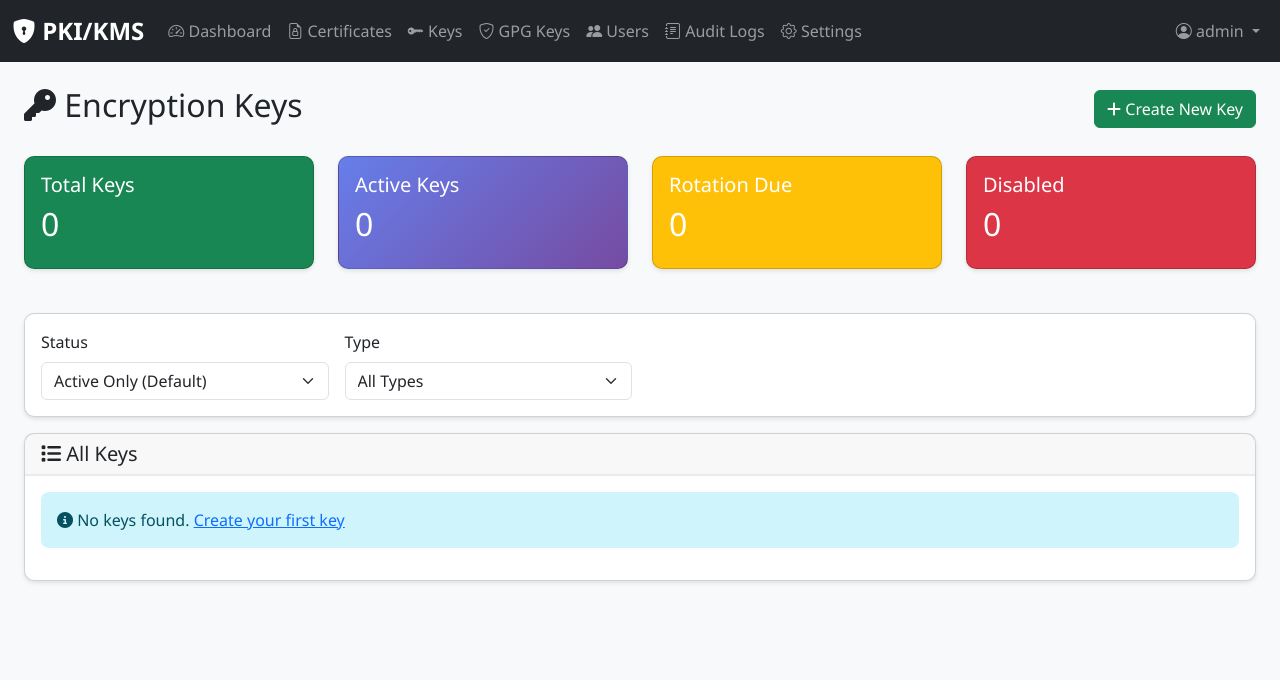
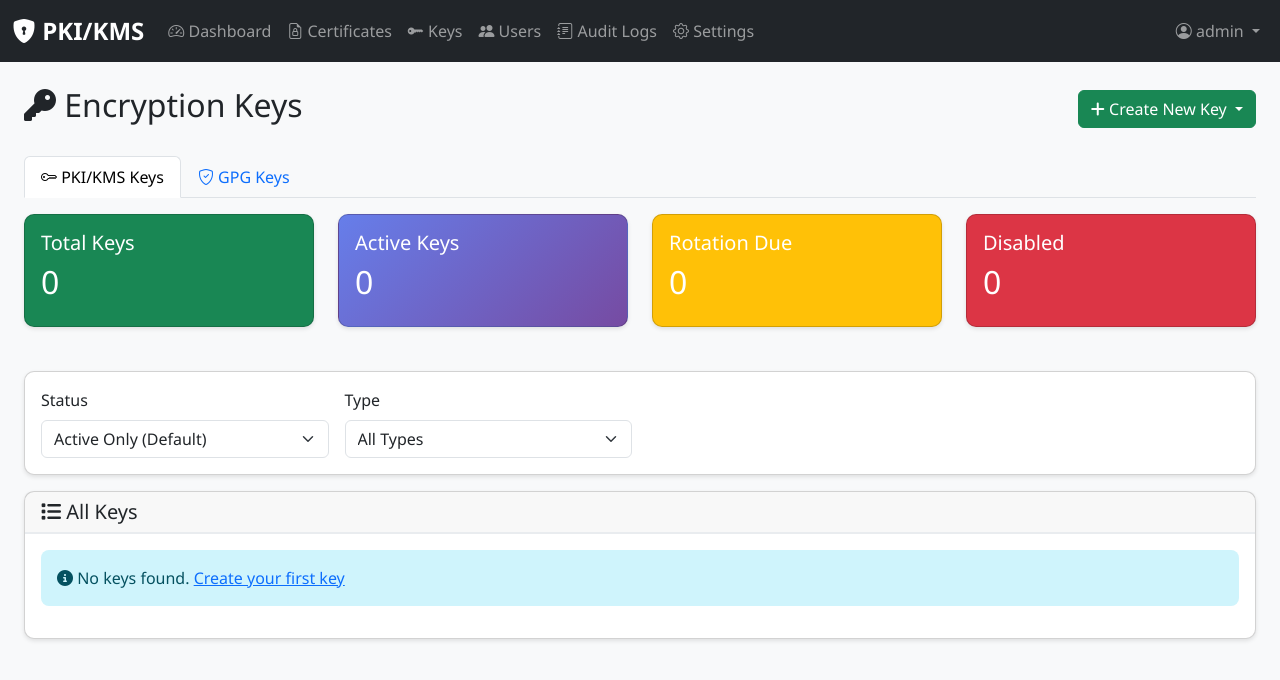
Before and after one commit to rupesh43210/easyPKI_KMS, a Flask app: page /keys in a window 1280 px wide. Shown: the top 680 px of the page. Run offline with Flask 3, Linux system fonts and the light colour scheme; a user stored in the database is signed in; parts of the project's set-up code (start-up, migrations or seed data) failed here and were passed over.

Commit message:
Integrate GPG keys into main Keys section with tabs
UX Improvement: Instead of separate menu item, GPG keys are now accessible via tabs within the Keys page
- Removed standalone GPG Keys menu item from navigation
- Added tab interface to Keys page (PKI/KMS Keys | GPG Keys)
- Create New Key dropdown now offers: PKI/KMS Key or GPG Key
- Added gpg_keys_fragment route and template for lazy-loading GPG keys
- GPG keys load dynamically when tab is activated
- Maintains all GPG functionality (generate, import, export, delete, encrypt, decrypt, sign, verify)
- Better organization: all key management in one place

```diff
--- a/app/web/routes.py
+++ b/app/web/routes.py
@@ -1272,7 +1272,7 @@ def verify_chain(cert_id):
 @web_bp.route('/gpg/keys')
 @login_required
 def gpg_keys():
-    """List all GPG keys"""
+    """List all GPG keys (full page)"""
     try:
         from app.gpg import GPGManager
         gpg = GPGManager()
@@ -1297,6 +1297,29 @@ def gpg_keys():
     except Exception as e:
         flash(f'Error loading GPG keys: {str(e)}', 'error')
         return redirect(url_for('web.index'))
+
+
+@web_bp.route('/gpg/keys/fragment')
+@login_required
+def gpg_keys_fragment():
+    """Get GPG keys as HTML fragment for embedding in tabs"""
+    try:
+        from app.gpg import GPGManager
+        gpg = GPGManager()
+
+        # Get both public and private keys
+        public_keys = gpg.list_keys(secret=False)
+        private_keys = gpg.list_keys(secret=True)
+
+        # Mark private keys
+        private_fingerprints = {key['fingerprint'] for key in private_keys}
+        for key in public_keys:
+            key['has_private'] = key['fingerprint'] in private_fingerprints
+
+        return render_template('gpg_keys_fragment.html', keys=public_keys)
+
+    except Exception as e:
+        return f'<div class="alert alert-danger">Error loading GPG keys: {str(e)}</div>'
 
 
 @web_bp.route('/gpg/keys/generate', methods=['GET', 'POST'])
--- a/templates/base.html
+++ b/templates/base.html
@@ -35,11 +35,6 @@
                     <li class="nav-item">
                         <a class="nav-link" href="{{ url_for('web.keys') }}">
                             <i class="bi bi-key-fill"></i> Keys
-                        </a>
-                    </li>
-                    <li class="nav-item">
-                        <a class="nav-link" href="{{ url_for('web.gpg_keys') }}">
-                            <i class="bi bi-shield-check"></i> GPG Keys
                         </a>
                     </li>
                     {% if current_user.is_admin() %}
--- a/templates/keys.html
+++ b/templates/keys.html
@@ -6,10 +6,38 @@
 <div class="container-fluid mt-4">
     <div class="d-flex justify-content-between align-items-center mb-4">
         <h2><i class="fas fa-key"></i> Encryption Keys</h2>
-        <a href="{{ url_for('web.create_key') }}" class="btn btn-success">
-            <i class="fas fa-plus"></i> Create New Key
-        </a>
+        <div class="dropdown">
+            <button class="btn btn-success dropdown-toggle" type="button" data-bs-toggle="dropdown">
+                <i class="fas fa-plus"></i> Create New Key
+            </button>
+            <ul class="dropdown-menu">
+                <li><a class="dropdown-item" href="{{ url_for('web.create_key') }}">
+                    <i class="bi bi-key"></i> PKI/KMS Key
+                </a></li>
+                <li><a class="dropdown-item" href="{{ url_for('web.gpg_generate') }}">
+                    <i class="bi bi-shield-check"></i> GPG Key
+                </a></li>
+            </ul>
+        </div>
     </div>
+
+    <!-- Tabs for different key types -->
+    <ul class="nav nav-tabs mb-3" id="keyTabs" role="tablist">
+        <li class="nav-item" role="presentation">
+            <button class="nav-link active" id="pki-tab" data-bs-toggle="tab" data-bs-target="#pki-keys" type="button">
+                <i class="bi bi-key"></i> PKI/KMS Keys
+            </button>
+        </li>
+        <li class="nav-item" role="presentation">
+            <button class="nav-link" id="gpg-tab" data-bs-toggle="tab" data-bs-target="#gpg-keys" type="button">
+                <i class="bi bi-shield-check"></i> GPG Keys
+            </button>
+        </li>
+    </ul>
+
+    <div class="tab-content" id="keyTabContent">
+        <!-- PKI/KMS Keys Tab -->
+        <div class="tab-pane fade show active" id="pki-keys" role="tabpanel">
 
     <!-- Key Statistics -->
     <div class="row mb-4">
@@ -144,9 +172,42 @@
             {% endif %}
         </div>
     </div>
+        </div>
+        <!-- End PKI/KMS Keys Tab -->
+
+        <!-- GPG Keys Tab -->
+        <div class="tab-pane fade" id="gpg-keys" role="tabpanel">
+            <div id="gpg-keys-content">
+                <div class="text-center py-5">
+                    <div class="spinner-border" role="status">
+                        <span class="visually-hidden">Loading...</span>
+                    </div>
+                    <p class="mt-2">Loading GPG keys...</p>
+                </div>
+            </div>
+        </div>
+        <!-- End GPG Keys Tab -->
+    </div>
 </div>
 
 <script>
+// Load GPG keys when tab is shown
+document.getElementById('gpg-tab').addEventListener('shown.bs.tab', function (e) {
+    loadGPGKeys();
+});
+
+function loadGPGKeys() {
+    fetch('{{ url_for("web.gpg_keys_fragment") }}')
+        .then(response => response.text())
+        .then(html => {
+            document.getElementById('gpg-keys-content').innerHTML = html;
+        })
+        .catch(error => {
+            document.getElementById('gpg-keys-content').innerHTML =
+                '<div class="alert alert-danger">Error loading GPG keys: ' + error + '</div>';
+        });
+}
+
 function rotateKey(keyId) {
     if (confirm('Are you sure you want to rotate this key? A new version will be created.')) {
         const form = document.createElement('form');
```
Also changed, not shown: templates/gpg_keys_fragment.html (added, +138 -0 lines).
